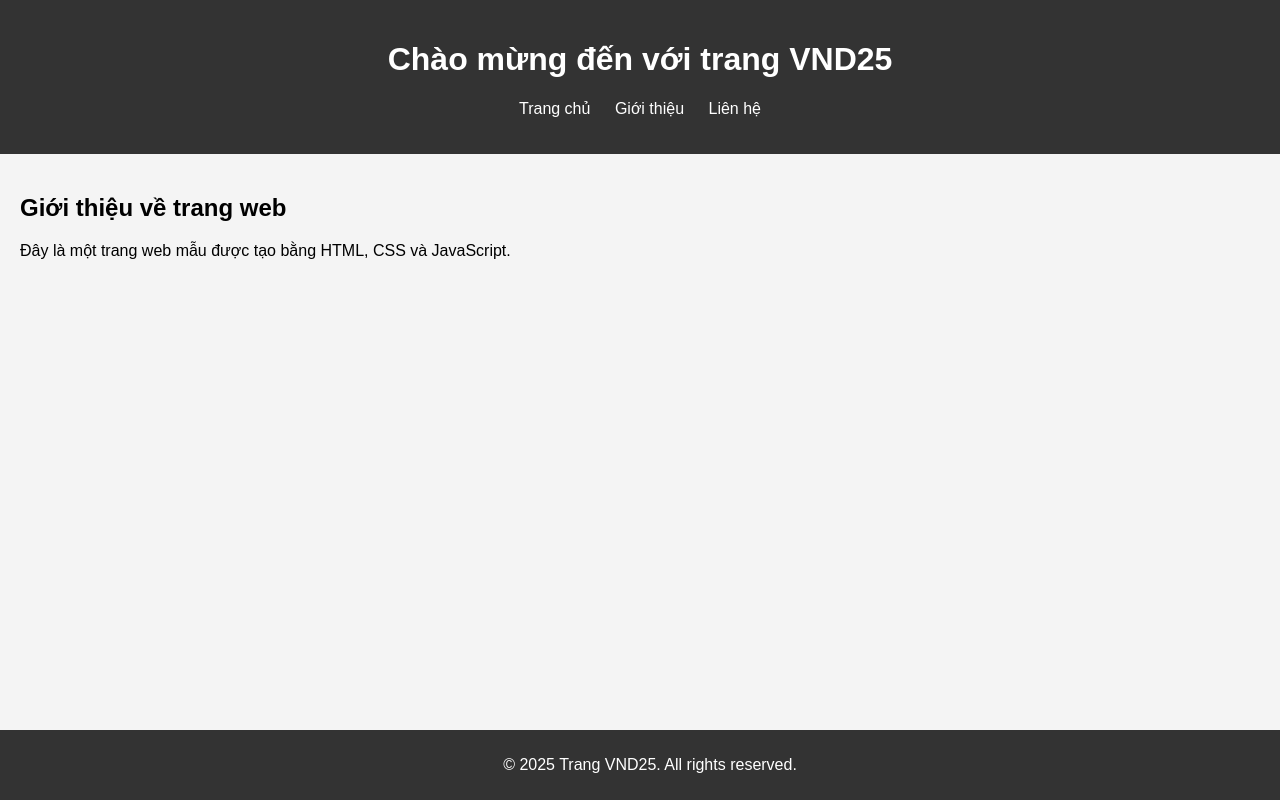
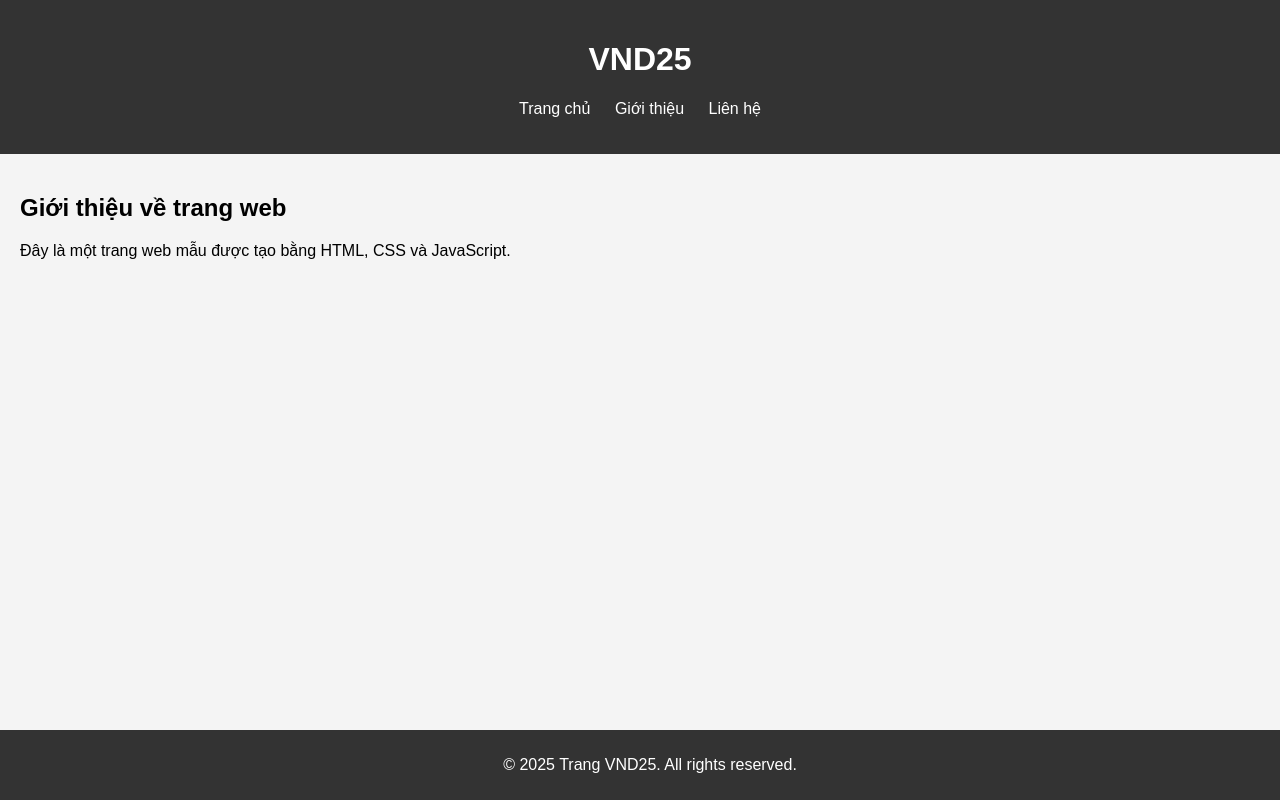
Before and after one commit to TMDD8/my-website, a plain HTML site: page index.html in a window 1280 px wide. Drawn offline with Linux system fonts and the light colour scheme.

Commit message:
Initial commit

```diff
--- a/index.html
+++ b/index.html
@@ -8,7 +8,7 @@
 </head>
 <body>
     <header>
-        <h1>Chào mừng đến với trang VND25</h1>
+        <h1>VND25</h1>
         <nav>
             <ul>
                 <li><a href="#">Trang chủ</a></li>
```
